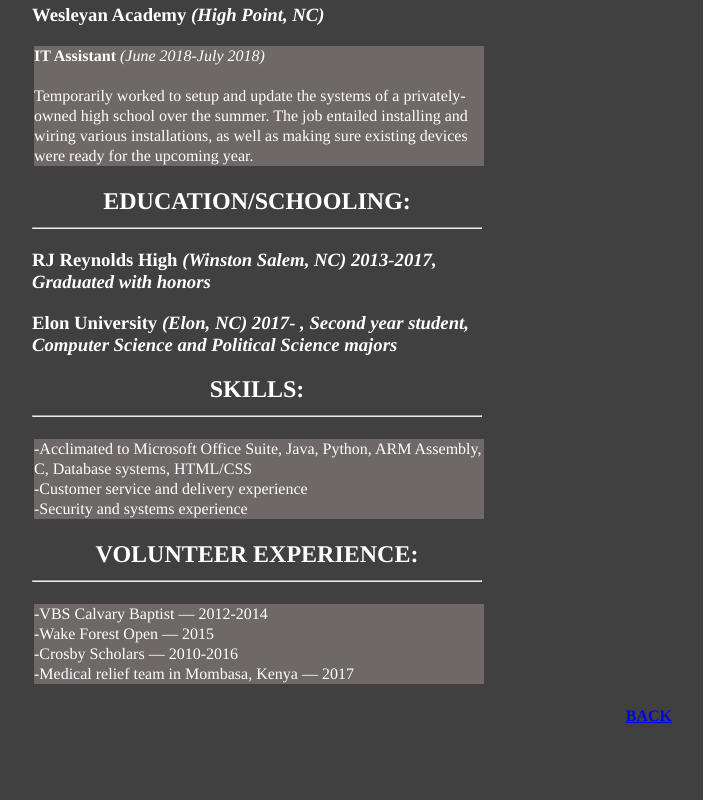
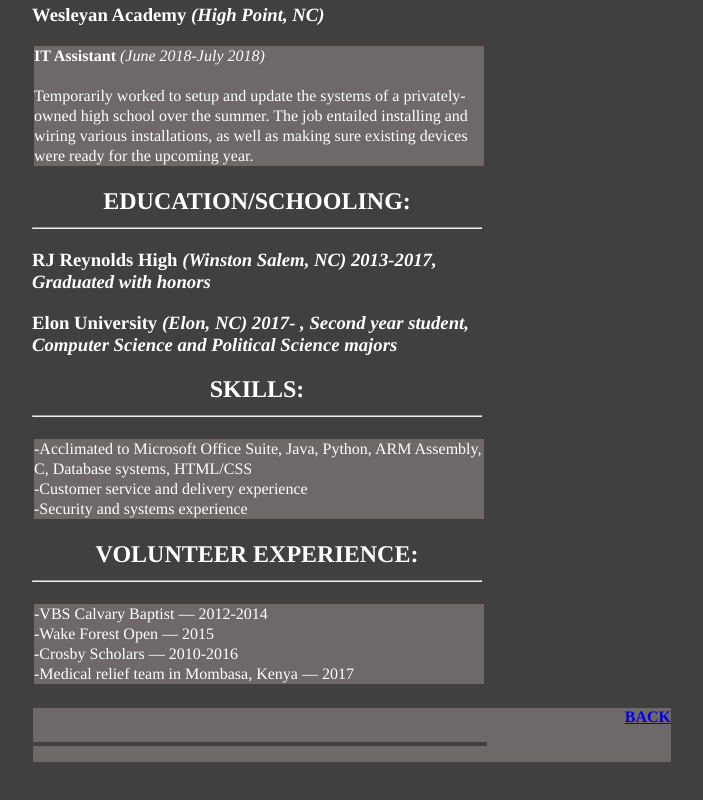
Before and after one commit to gagetstowers/website, a plain HTML site: page index2.html in a window 1280 px wide. Shown: the part 578-1378 px from the top of the page, without its empty margins (288-991 px from the left). Drawn offline with Linux system fonts and the light colour scheme.

Commit message:
Update index2.html

```diff
--- a/index2.html
+++ b/index2.html
@@ -17,7 +17,7 @@
     font-style:bold;
     }
   h3 {color:white;}
-  h4{text-align: right;}
+  h4{text-align: right; background-color: #6E6868; color:white; border:1px solid #443F3F}
   ul{font-size:20;}
   #container{
   width: 40em;
```
